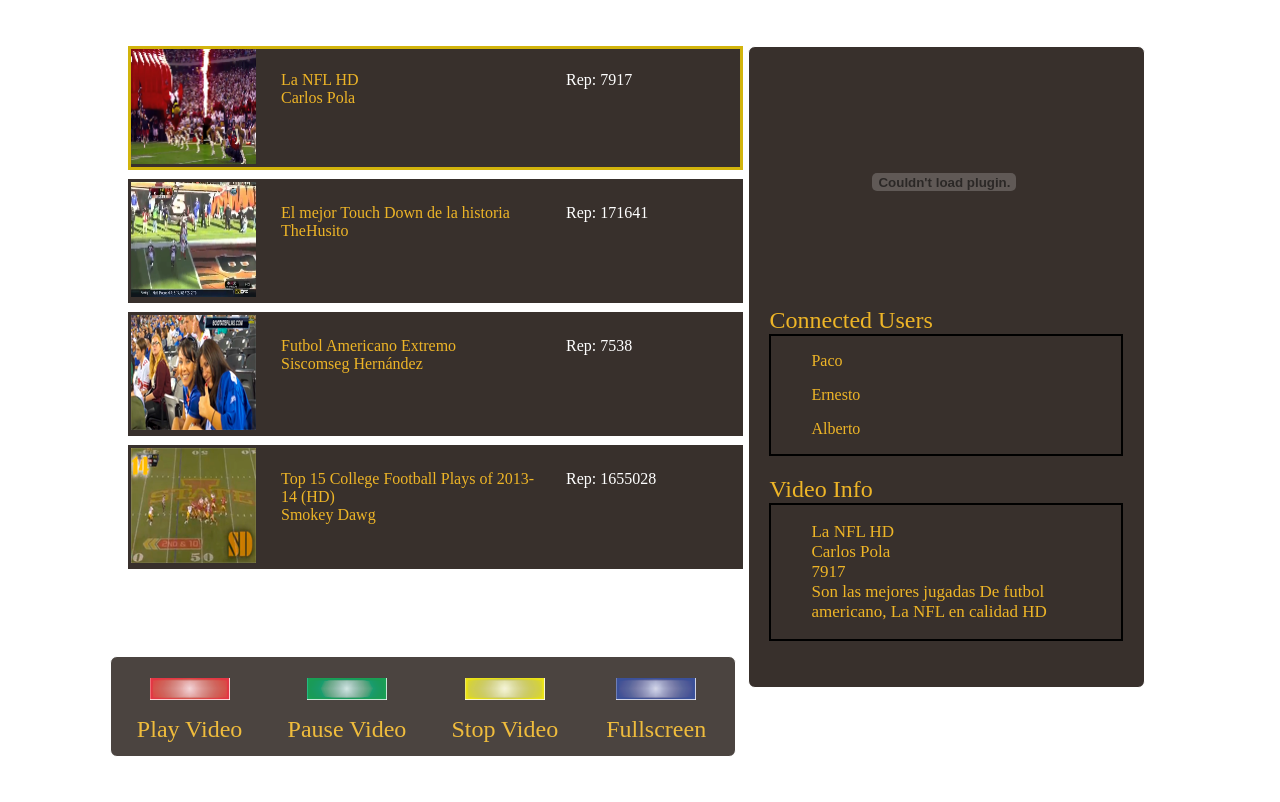
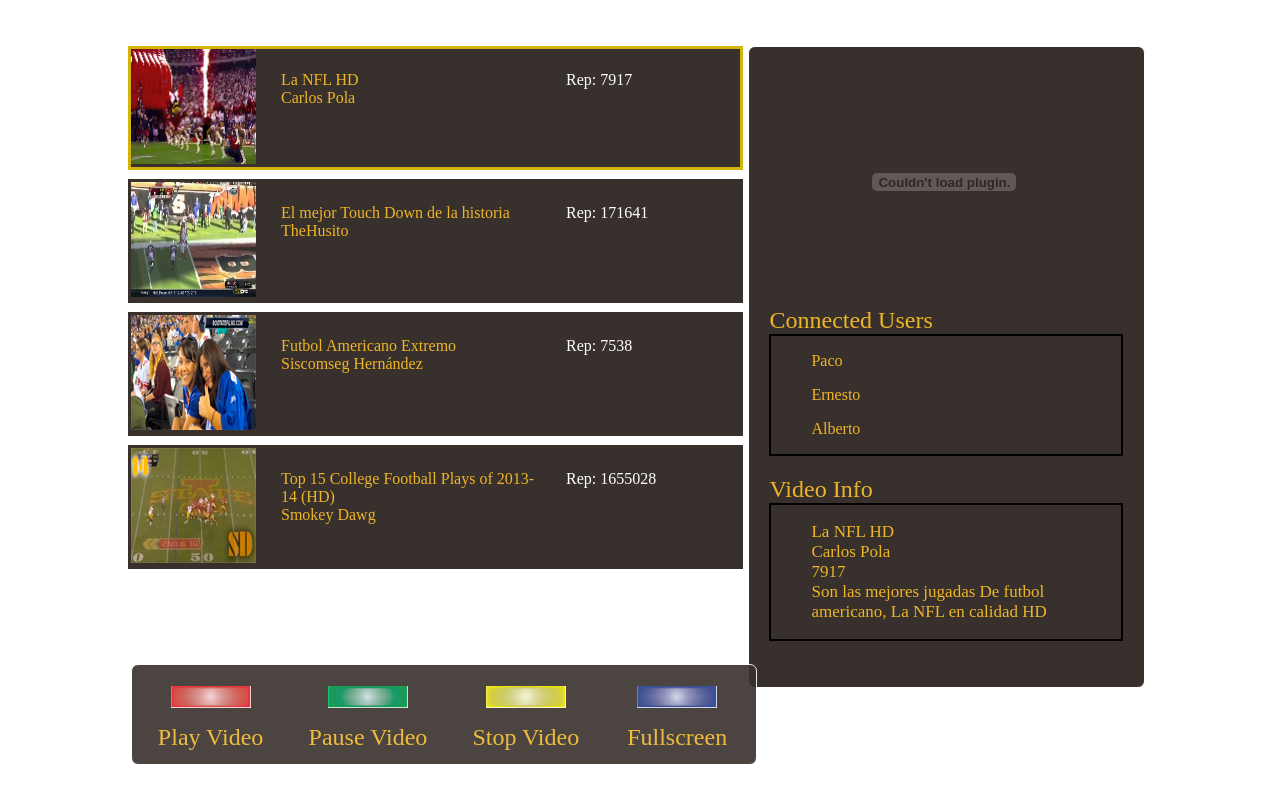
Before and after one commit to marcossegovia/televisionapp, a plain HTML site: page templates/pag3.html in a window 1280 px wide. Shown: the top 802 px of the page. Drawn offline with nearby package versions, Linux system fonts and the light colour scheme.

Commit message:
banner publi

```diff
--- a/css/hbbtv.css
+++ b/css/hbbtv.css
@@ -124,8 +124,8 @@ a:focus {
 #buttons-menu{
     display: inline-flex;
     position: fixed;
-    bottom: 43px;
-    left: 110px;
+    bottom: 35px;
+    left: 131px;
     text-align: center;
     background-color: #38302c ;
     color: #eeb527;
```
